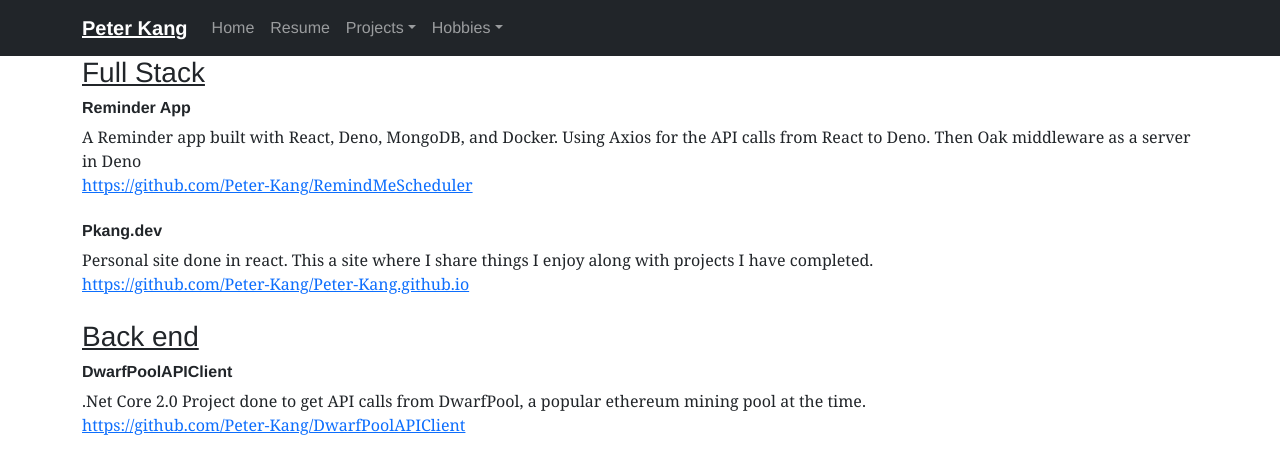
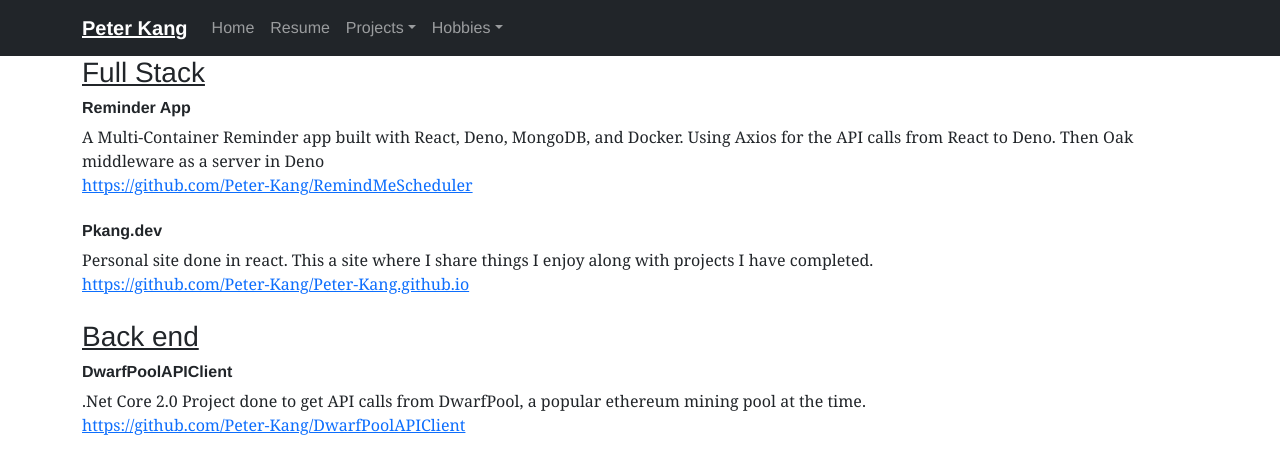
Before and after one commit to Peter-Kang/Peter-Kang.github.io, a React (Create React App) app: page /#/Projects in a window 1280 px wide. Shown: the top 474 px of the page. Built offline with nearby package versions, Linux system fonts and the light colour scheme.

Commit message:
Updated details

```diff
--- a/src/routes/Projects.js
+++ b/src/routes/Projects.js
@@ -7,7 +7,7 @@ const Projects = ()=>
         <Container>
             <Row><Col className="fw-bold"><h3><u>Full Stack</u></h3></Col></Row>
             <Row><Col> <h6> <b>Reminder App</b> </h6></Col></Row>
-            <Row><Col>A Reminder app built with React, Deno, MongoDB, and Docker. Using Axios for the API calls from React to Deno. Then Oak middleware as a server in Deno</Col></Row>
+            <Row><Col>A Multi-Container Reminder app built with React, Deno, MongoDB, and Docker. Using Axios for the API calls from React to Deno. Then Oak middleware as a server in Deno</Col></Row>
             <Row><Col><a href="https://github.com/Peter-Kang/RemindMeScheduler">https://github.com/Peter-Kang/RemindMeScheduler</a></Col></Row>
             <br/>
             <Row><Col> <h6> <b>Pkang.dev</b> </h6></Col></Row>
```
Also changed, not shown: src/routes/ReadingList/ReadingList.js (added).
